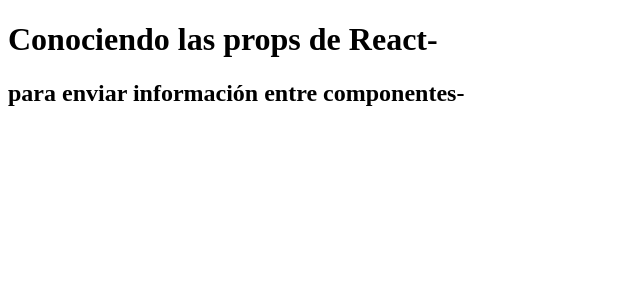
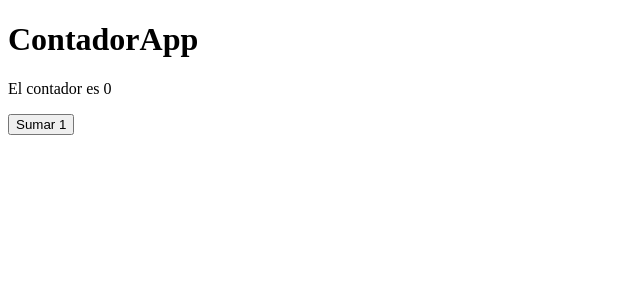
Before and after one commit to aleramirezsj/primer-proyecto-react, a React (Vite) app: page / in a window 1280 px wide. Shown: the top 300 px of the page, without its empty margins (0-640 px from the left). Built offline with nearby package versions, Linux system fonts and the light colour scheme.

Commit message:
utilizando useState

```diff
--- /dev/null
+++ b/src/ContadorApp.jsx
@@ -0,0 +1,17 @@
+import { useState } from "react"
+
+
+export const ContadorApp = ({ value }) => {
+    const handleClick = () => {
+        console.log("se hizo click")
+        setContador(contador + 1)
+    }
+    const [contador, setContador] = useState(value)
+    return (
+        <>
+            <h1>ContadorApp</h1>
+            <p>{`El contador es ${contador}`}</p>
+            <button onClick={handleClick}>Sumar 1</button>
+        </>
+    )
+}
--- a/src/PrimerComponente.css
+++ /dev/null
@@ -1 +0,0 @@
-h4 { color: blue;}
--- a/src/PrimerComponente.jsx
+++ /dev/null
@@ -1,21 +0,0 @@
-import './PrimerComponente.css'
-import PropTypes from 'prop-types'
-
-export const PrimerComponente = ({ titulo, subtitulo }) => {
-  return (
-    <>
-      <h1>{titulo}</h1>
-      <h2>{subtitulo}</h2>
-    </>
-  )
-}
-
-PrimerComponente.PropTypes={
-  titulo: PropTypes.string.isRequired,
-  subtitulo: PropTypes.string.isRequired
-}
-
-PrimerComponente.defaultProps ={
-  titulo:"Conociendo las props de React-",
-  subtitulo:"para enviar información entre componentes-"
-}
--- a/src/main.jsx
+++ b/src/main.jsx
@@ -1,9 +1,8 @@
 import React from 'react'
 import ReactDOM from 'react-dom/client'
-import { PrimerComponente } from './PrimerComponente'
-
+import { ContadorApp } from './ContadorApp'
 ReactDOM.createRoot(document.getElementById('root')).render(
   <React.StrictMode>
-    <PrimerComponente />
+    <ContadorApp value={0}/>
   </React.StrictMode>,
 )
```
